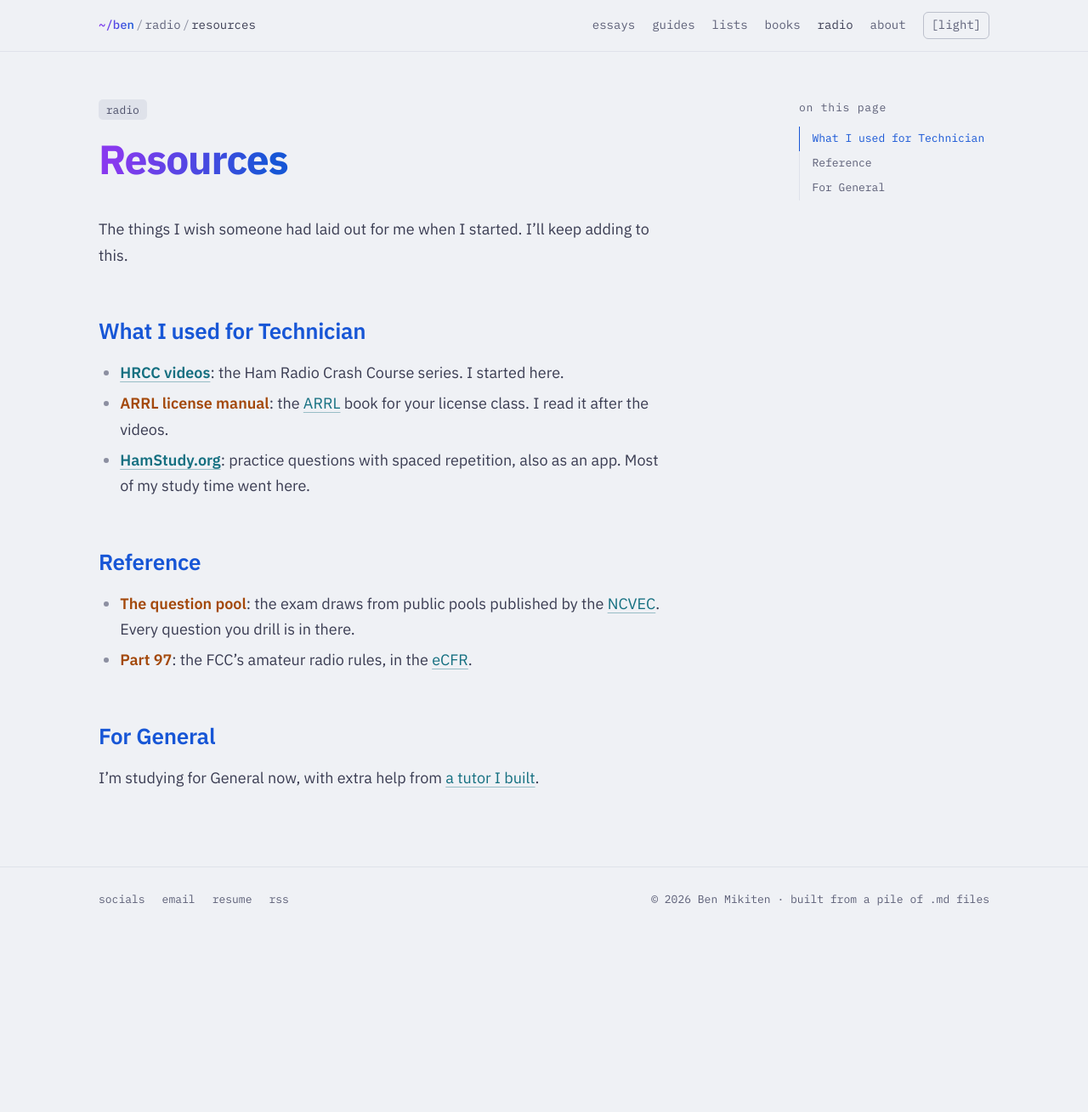
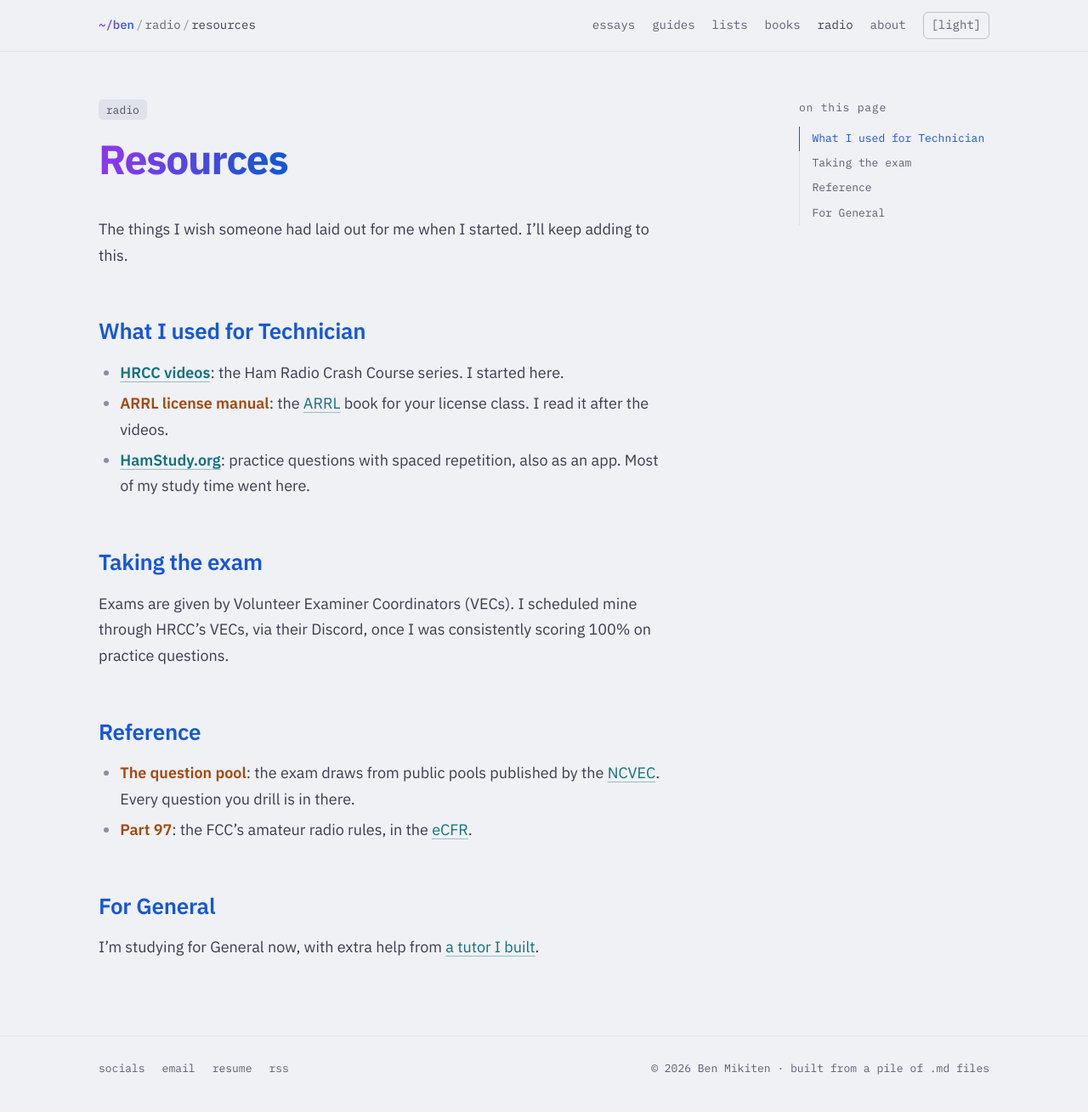
Before and after one commit to benjaminmikiten/benjaminmikiten.github.io, a Jekyll site: the page built from radio/resources.md, in a window 1280 px wide. Shown: the whole page at 85% size. Built offline with Jekyll 4.4.1, drawn with Linux system fonts in a browser that asks for light colours; before the commit the page ends 1109 px from its top, so only the background shows below that.

Commit message:
Add exam scheduling note to resources
Co-Authored-By: Claude Sonnet 5.5 <noreply@anthropic.com>

```diff
--- a/radio/resources.md
+++ b/radio/resources.md
@@ -13,6 +13,10 @@ The things I wish someone had laid out for me when I started. I'll keep adding t
 - **ARRL license manual**: the [ARRL](https://www.arrl.org/) book for your license class. I read it after the videos.
 - **[HamStudy.org](https://hamstudy.org/)**: practice questions with spaced repetition, also as an app. Most of my study time went here.
 
+## Taking the exam
+
+Exams are given by Volunteer Examiner Coordinators (VECs). I scheduled mine through HRCC's VECs, via their Discord, once I was consistently scoring 100% on practice questions.
+
 ## Reference
 
 - **The question pool**: the exam draws from public pools published by the [NCVEC](https://www.ncvec.org/). Every question you drill is in there.
```
